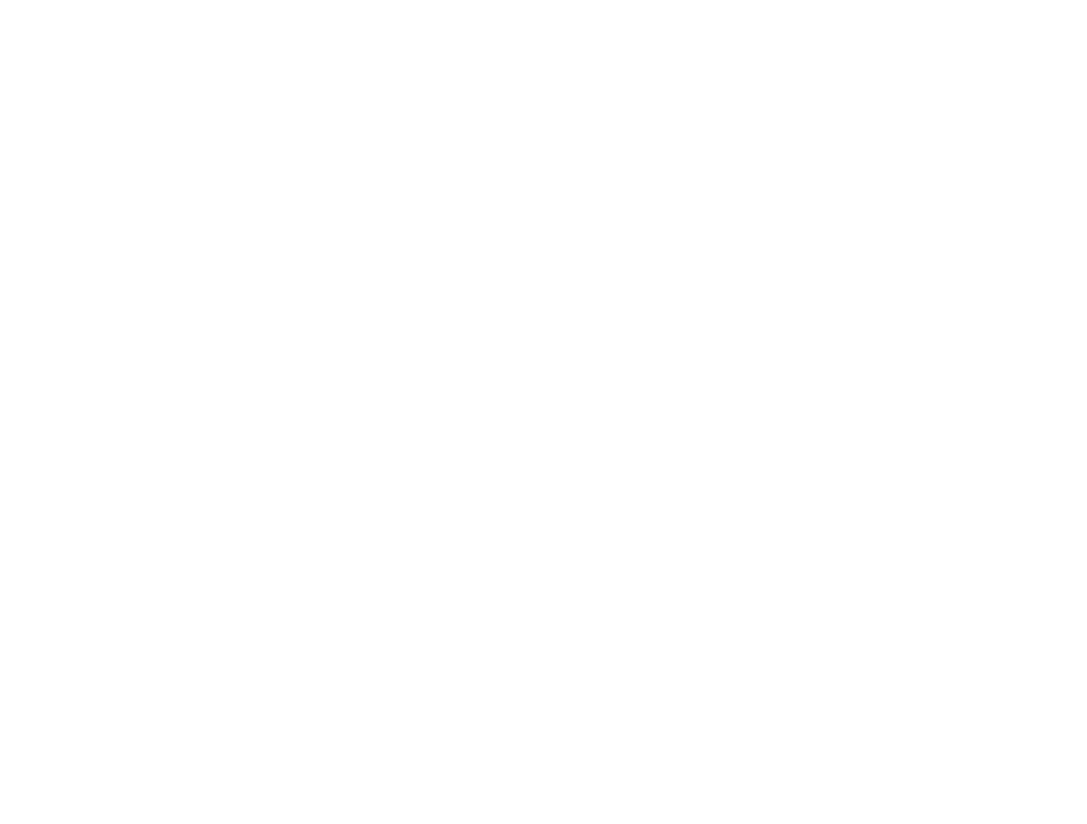
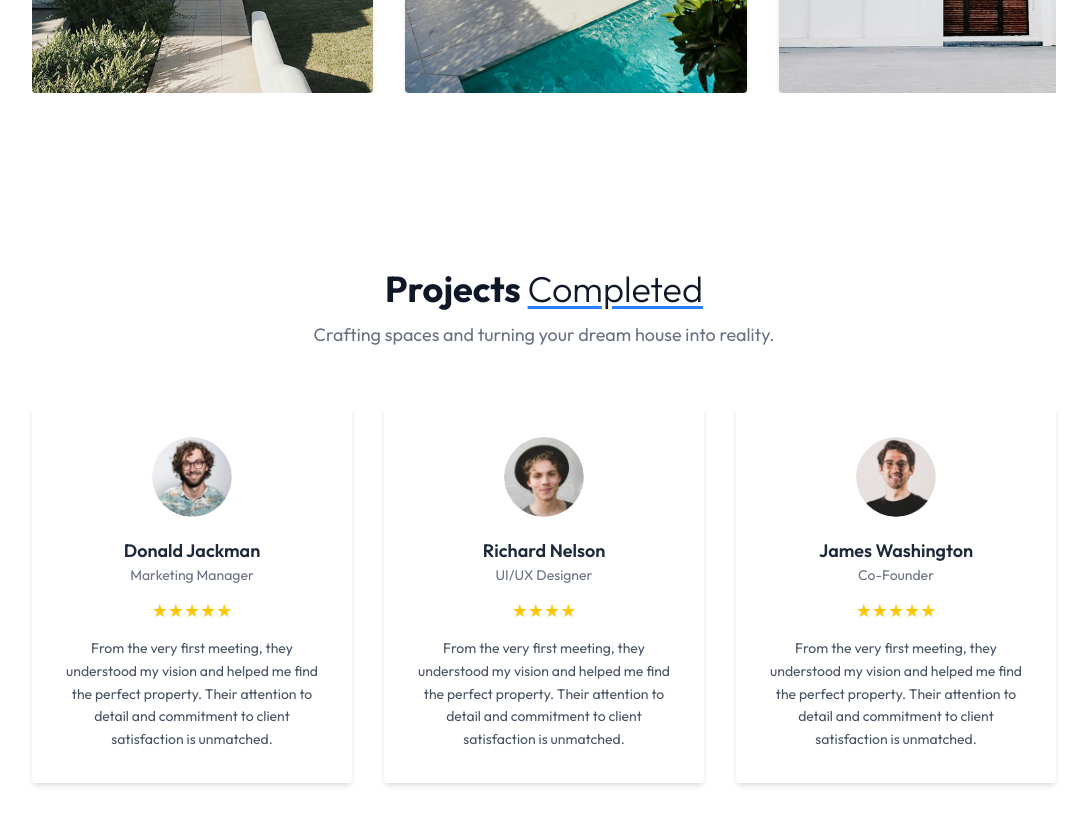
Before and after one commit to sumitkumarsharm/GalaxyDooe, a React (Vite) app: page / in a window 1280 px wide. Shown: the part 2360-3184 px from the top of the page, without its empty margins (96-1183 px from the left). Before the commit the page ends 1652 px from the top, so only its background shows below. Built offline with nearby package versions, Linux system fonts and the light colour scheme.

Commit message:
Added testmonial and some packages

```diff
--- a/package.json
+++ b/package.json
@@ -11,8 +11,10 @@
   },
   "dependencies": {
     "@tailwindcss/vite": "^4.1.16",
+    "lucide-react": "^0.548.0",
     "react": "^19.1.1",
     "react-dom": "^19.1.1",
+    "react-router-dom": "^7.9.4",
     "tailwindcss": "^4.1.16"
   },
   "devDependencies": {
--- a/src/App.jsx
+++ b/src/App.jsx
@@ -1,6 +1,8 @@
 import React from 'react'
 import Header from './components/Header'
 import About from './components/About'
+import Projects from './components/Projects'
+import Testimonials from './components/Testimonials'
 
 
 const App = () => {
@@ -8,6 +10,8 @@
     <div>
       <Header/>
       <About/>
+      <Projects/>
+      <Testimonials/>
     </div>
   )
 }
--- a/src/assets/assets.js
+++ b/src/assets/assets.js
@@ -6,6 +6,7 @@
 import left_arrow from './left_arrow.svg'
 import right_arrow from './right_arrow.svg'
 import brand_img from './brand_img.png'
+import project_img_1 from './project_img_1.jpg'
 import project_img_2 from './project_img_2.jpg'
 import project_img_3 from './project_img_3.jpg'
 import project_img_4 from './project_img_4.jpg'
@@ -35,7 +36,7 @@
       title: "Skyline Haven",
       price: "$2,50,000",
       location: "California",
-      image: profile_img_1
+      image: project_img_1
     },
     {
       title: "Vista Verde",
@@ -74,7 +75,7 @@
     {
         name: "Donald Jackman",
         title: "Marketing Manager",
-        // image: profile_img_1,
+        image: profile_img_1,
         alt: "Portrait of Donald Jackman",
         rating: 5,
         text: "From the very first meeting, they understood my vision and helped me find the perfect property. Their attention to detail and commitment to client satisfaction is unmatched."
--- /dev/null
+++ b/src/components/Testimonials.jsx
@@ -0,0 +1,56 @@
+import { ArrowRightCircle } from "lucide-react";
+import { useNavigate } from "react-router-dom";
+import { testimonialsData } from "../assets/assets";
+
+export default function Testimonials() {
+//   const navigate = useNavigate();
+
+  return (
+    <section className="container mx-auto py-20 px-6 md:px-20 lg:px-32" id="testimonial">
+      {/* Heading */}
+      <div className="text-center mb-14">
+        <h1 className="text-3xl sm:text-4xl font-bold text-gray-900">
+          Projects{" "}
+          <span className="underline underline-offset-4 decoration-blue-500 font-light">
+            Completed
+          </span>
+        </h1>
+        <p className="text-gray-500 mt-3 text-base sm:text-lg max-w-lg mx-auto">
+          Crafting spaces and turning your dream house into reality.
+        </p>
+      </div>
+
+      {/* Cards */}
+      <div className="flex flex-wrap justify-center gap-8">
+        {testimonialsData.map((item, index) => (
+          <div
+            key={index}
+            className="bg-white rounded shadow-md p-8 w-80 text-center
+                       transition-all duration-300 hover:-translate-y-2 hover:shadow-xl"
+          >
+            <img
+              src={item.image}
+              alt={item.alt}
+              className="w-20 h-20 mx-auto rounded-full mb-5 object-cover"
+            />
+            <h3 className="text-lg font-semibold text-gray-800">
+              {item.name}
+            </h3>
+            <p className="text-sm text-gray-500">{item.title}</p>
+
+            <div className="flex justify-center text-yellow-400 my-3 text-lg">
+              {"★".repeat(item.rating)}
+            </div>
+
+            <p className="text-gray-600 text-sm leading-relaxed">
+              {item.text}
+            </p>
+          </div>
+        ))}
+
+        {/* Last "See All Projects" Card */}
+
+      </div>
+    </section>
+  );
+}
--- a/src/index.css
+++ b/src/index.css
@@ -1,5 +1,6 @@
+@import url('https://fonts.googleapis.com/css2?family=Outfit:wght@100..900&display=swap');
 @import "tailwindcss";
-@import url('https://fonts.googleapis.com/css2?family=Outfit:wght@100..900&display=swap');
+
 
 *{
     font-family: 'Outfit', sans-serif;
```
Also changed, not shown: 1 other file (tests, documents, lock files or other folders).
